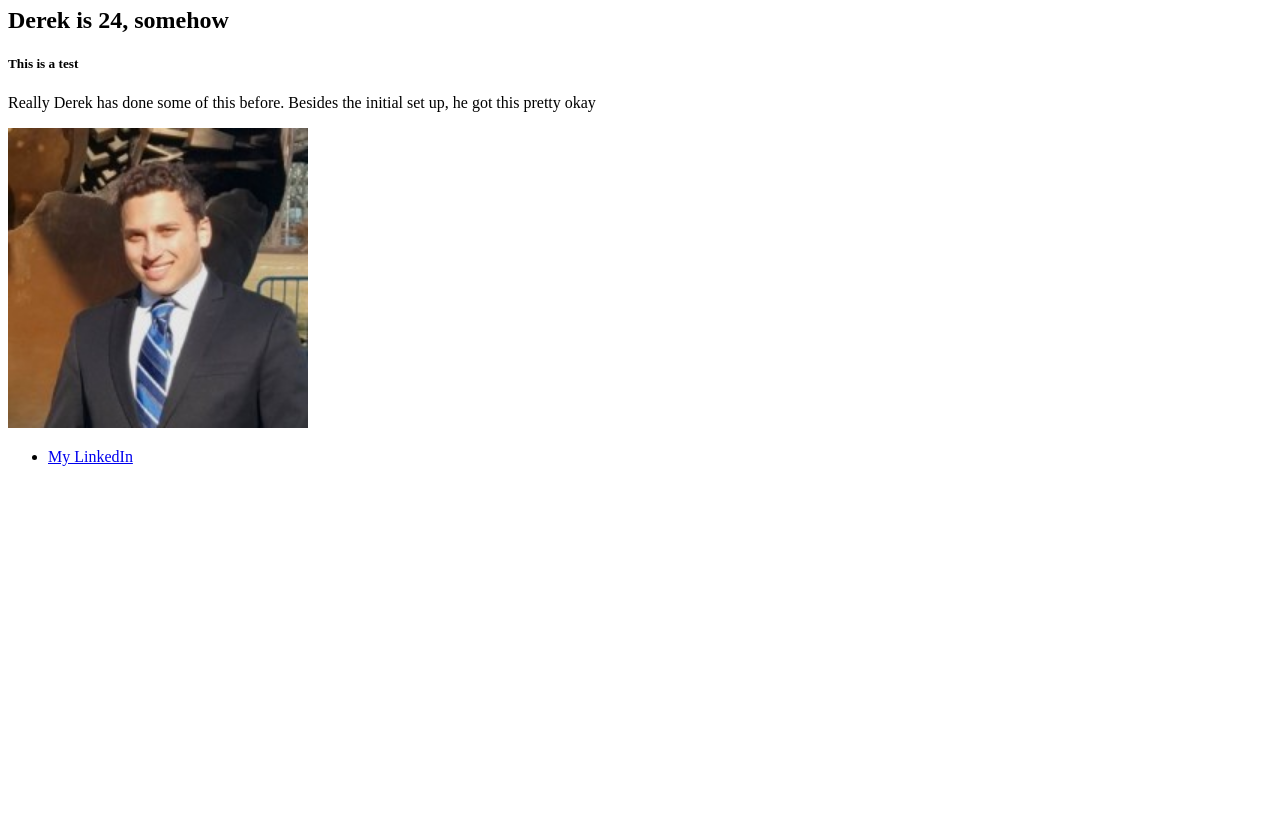
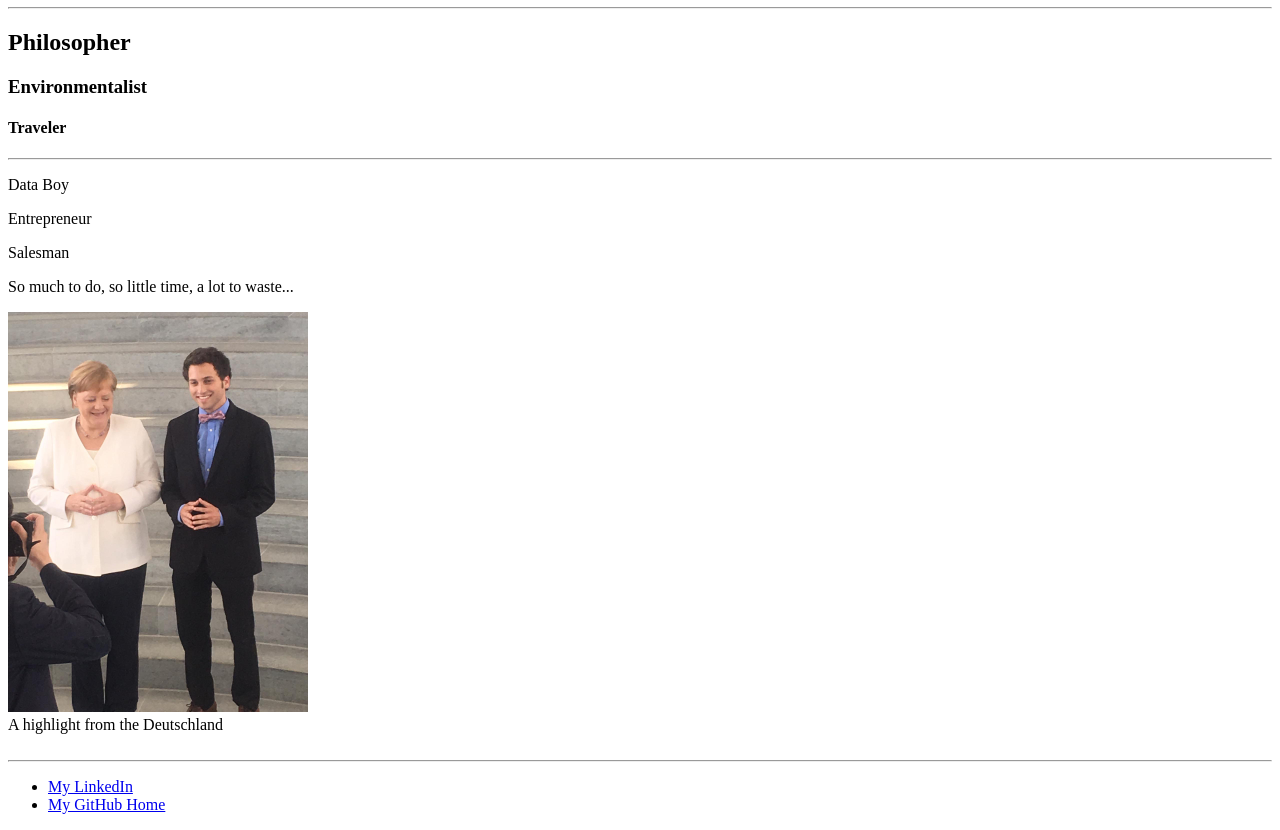
Before and after one commit to Dakrade/Dakrade.github.io, a plain HTML site: page index.html in a window 1280 px wide. Shown: the part 73-903 px from the top of the page. Before the commit the page ends 800 px from the top, so only its background shows below. Drawn offline with Linux system fonts and the light colour scheme.

Commit message:
Updated page

```diff
--- a/index.html
+++ b/index.html
@@ -5,17 +5,25 @@
     <meta name="viewport" content="width=device-width, initial-scale=1.0">
     <title>Derek's Den</title>
 </head>
-<H1>Life with Derek</H1>
-<H2>Derek is 24, somehow</H2>
-<h5>This is a test</h5>
+<h1>Derek H.</h1>
+<hr>
+<H2>Philosopher</H2>
+<h3>Environmentalist</h3>
+<h4>Traveler</h4>
+<hr>
+<p>Data Boy</p>
+<p>Entrepreneur</p>
+<p>Salesman</p>
 
 <body>
-    <p>Really Derek has done some of this before. Besides the initial set up, he got this pretty okay</p>
-    <img src="derek.jpg" alt="Simply Easy Learning" width="300"
-         height="300">
-
+    <p>So much to do, so little time, a lot to waste...</p>
+    <img src="meandmerkel.jpg" alt="nuff said" width="300"height="400">
+    <div class="caption">A highlight from the Deutschland</div>
+    <br>
+<hr>
     <ul>
         <li><a href="https://www.linkedin.com/in/derekleckner">My LinkedIn</a></li>
+        <li><a href="https://github.com/Dakrade">My GitHub Home</a></li>
     </ul>
 </body>
 </html>
```
Also changed, not shown: meandmerkel.jpg (added).
